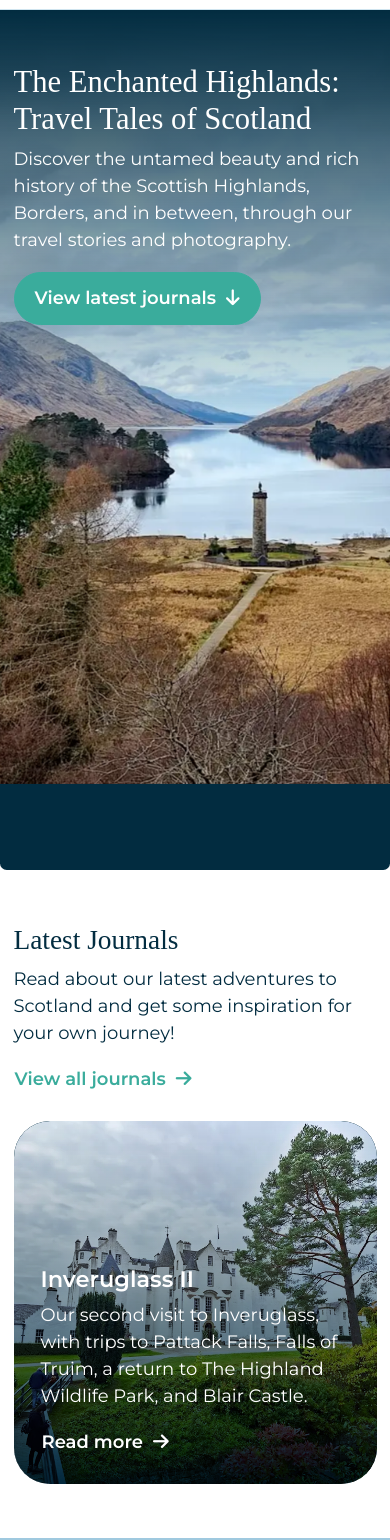
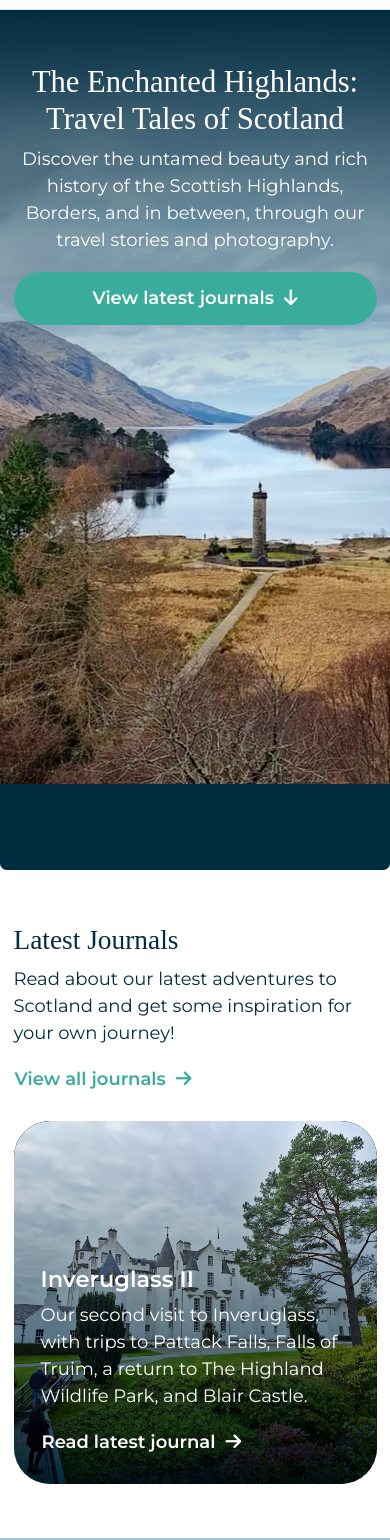
Before and after one commit to jordancrouch/there-and-back-again, a plain HTML site: page index.html in a window 390 px wide. Shown: the part 60-1600 px from the top of the page. Drawn offline with nearby package versions, Linux system fonts and the light colour scheme; a web font is replaced by a local one.

Commit message:
Center align hero text on mobile devices

```diff
--- a/assets/css/style.css
+++ b/assets/css/style.css
@@ -391,6 +391,11 @@ a {
         left: 0;
     }
 
+    /* Header */
+    #header .btn.w-100 {
+        width: auto !important;
+    }
+
     /* Contact form */
     #contact-form {
         padding-bottom: auto;
@@ -434,4 +439,5 @@ a {
     .h-100-xl {
         height: 100%;
     }
+
 }
--- a/index.html
+++ b/index.html
@@ -63,11 +63,13 @@
                 <div class="container">
                     <div class="row">
                         <div class="col-12 col-lg-9">
-                            <h1 class="card-title text-white">The Enchanted Highlands: Travel Tales of Scotland</h1>
-                            <p class="card-text text-white">Discover the untamed beauty and rich history of the Scottish
+                            <h1 class="card-title text-white text-center text-lg-start">The Enchanted Highlands: Travel
+                                Tales of Scotland</h1>
+                            <p class="card-text text-white text-center text-lg-start">Discover the untamed beauty and
+                                rich history of the Scottish
                                 Highlands, Borders, and in between, through our travel stories and photography.</p>
-                            <a href="#latest-journals" class="btn btn-secondary rounded-pill">View latest journals<i
-                                    class="fa-solid fa-arrow-down"></i></a>
+                            <a href="#latest-journals" class="btn btn-secondary rounded-pill w-100 w">View
+                                latest journals<i class="fa-solid fa-arrow-down"></i></a>
                         </div>
                     </div>
                 </div>
@@ -101,7 +103,7 @@
                                         trips to Pattack Falls, Falls of Truim, a return to The Highland Wildlife Park,
                                         and Blair
                                         Castle.</p>
-                                    <div class="btn btn-read-more text-white">Read more<i
+                                    <div class="btn btn-read-more text-white">Read latest journal<i
                                             class="fa-solid fa-arrow-right"></i></div>
                                 </div>
                             </div>
```
Also changed, not shown: contact.html (+3 -2 lines), gallery.html (+3 -2 lines), journals.html (+3 -2 lines).
